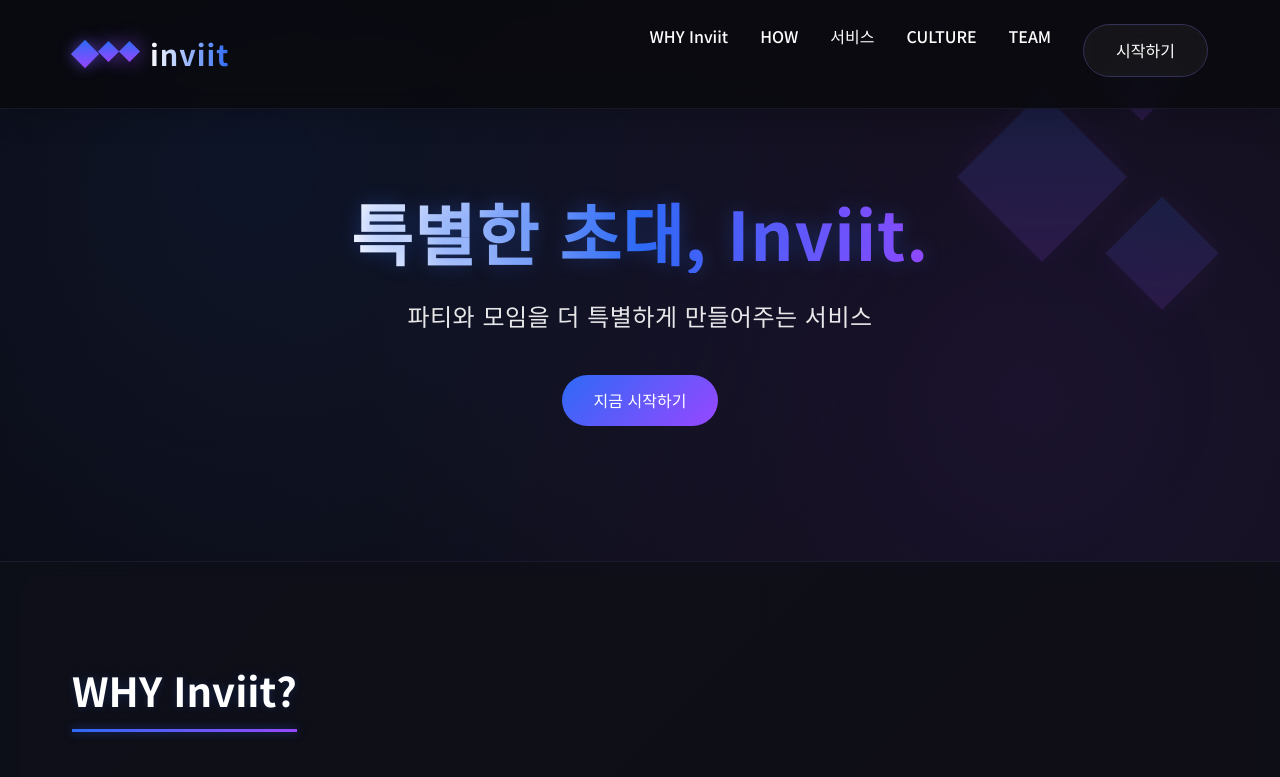
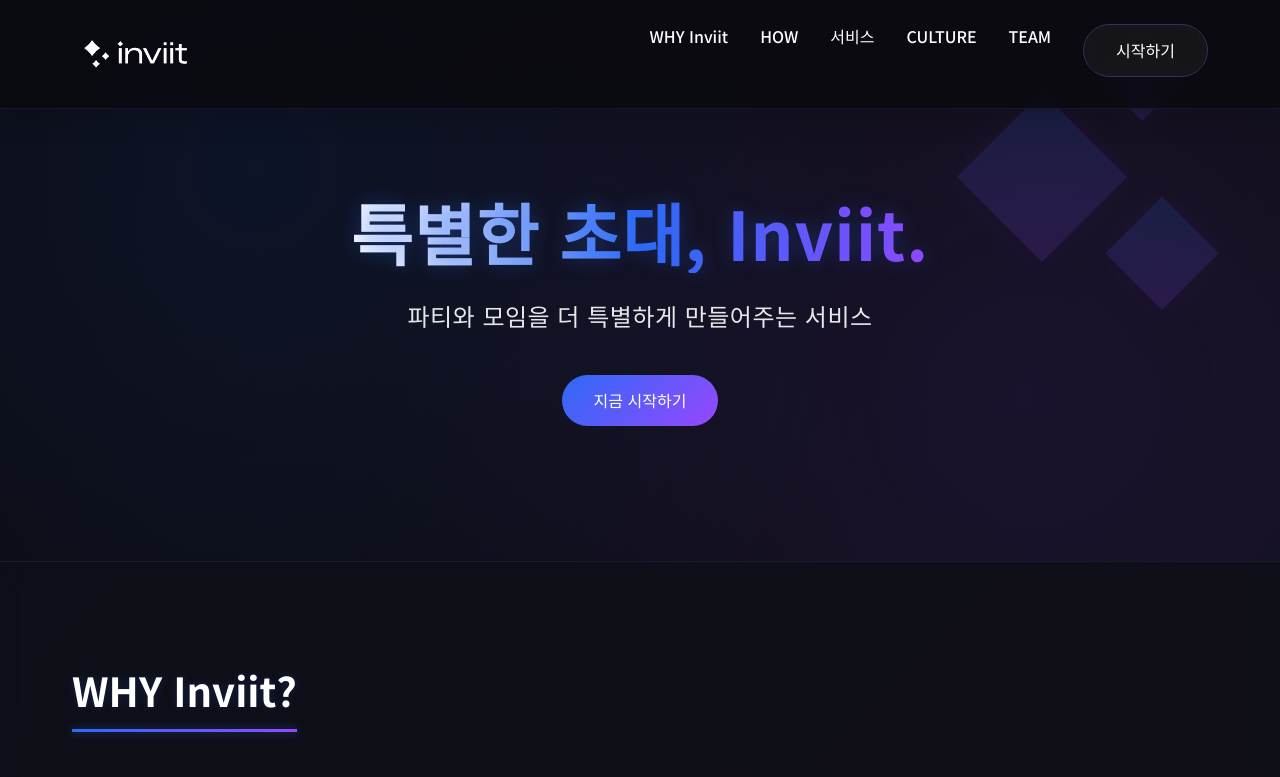
Before and after one commit to 5seoyoung/inviit-site, a plain HTML site: page index.html in a window 1280 px wide. Shown: the top 777 px of the page. Drawn offline with Linux system fonts and the light colour scheme.

Commit message:
change images

```diff
--- a/index.html
+++ b/index.html
@@ -1258,14 +1258,10 @@
     <!-- Header -->
     <header>
         <div class="container header-content">
-            <a href="#" class="logo">
-                <div class="diamonds">
-                    <div class="diamond"></div>
-                    <div class="diamond"></div>
-                    <div class="diamond"></div>
-                </div>
-                <span>inviit</span>
+            <a href="https://inviit.me/" class="logo" target="_blank" rel="noopener noreferrer">
+                <img src="images/인빗로고.png" alt="inviit 로고" style="height: 40px;">
             </a>
+
             <nav>
                 <ul class="nav-links">
                     <li><a href="#why">WHY Inviit</a></li>
@@ -1481,7 +1477,8 @@
             <h2>💫 inviit으로 시작해보세요.</h2>
             <p>내가 주최하는 모든 순간을 더 특별하게.</p>
             <div class="cta-buttons">
-                <a href="#" class="btn btn-primary">지금 시작하기</a>
+                <a href="https://inviit.me/" class="btn btn-primary" target="_blank" rel="noopener noreferrer">지금
+                            시작하기</a>
                 <a href="#" class="btn btn-secondary">더 알아보기</a>
             </div>
         </div>
```
Also changed, not shown: images/인빗로고.png (added).
